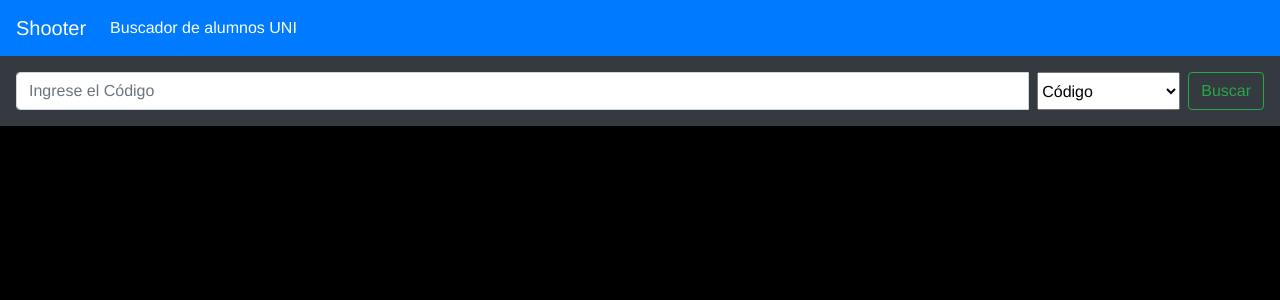
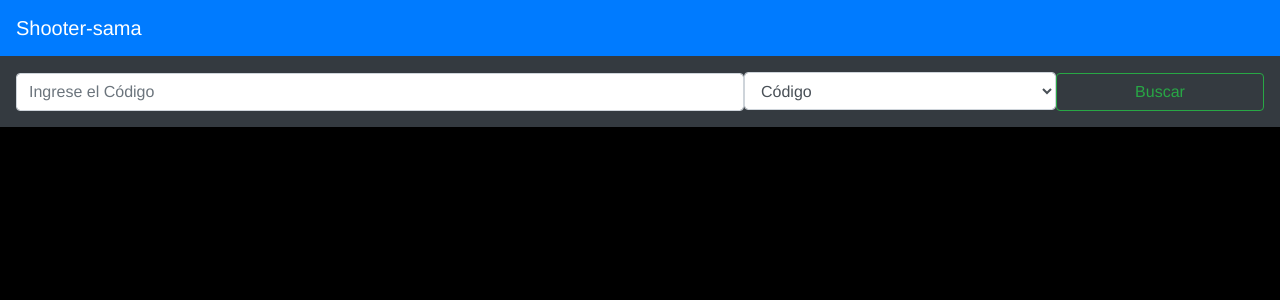
Before and after one commit to RonaldoNolasco/buscador-alumnos-uni-frontend, a Vue app: page / in a window 1280 px wide. Shown: the top 300 px of the page. Built offline with nearby package versions, Linux system fonts and the light colour scheme.

Commit message:
falta pasarlo a componentes

```diff
--- a/src/App.vue
+++ b/src/App.vue
@@ -2,15 +2,15 @@
     <div id="app">
         <Navbar/>
         <div class="p-3 bg-dark">
-            <div class="input-group">
-                <input class="form-control mr-sm-2" type="text" :placeholder="'Ingrese el '+relacion(tipo)" aria-label="Search" v-model="entrada" @keyup.enter="buscar" oninput="this.value = this.value.toUpperCase()">
-                <select class="mr-sm-2" v-model="tipo">
+            <div>
+                <input class="col-lg-7 col-md-7 col-sm-7 col-12 form-control" type="text" :placeholder="'Ingrese el '+relacion(tipo)" v-model="entrada" @keyup.enter="buscar" oninput="this.value = this.value.toUpperCase()">
+                <select class="col-lg-3 col-md-3 col-sm-3 col-8 form-control" v-model="tipo">
                     <option value="codigo" selected="selected">Código</option>
                     <option value="ap">Apellido Paterno</option>
                     <option value="am">Apellido Materno</option>
                     <option value="nombre">Nombre</option>
                 </select>
-                <button class="btn btn-outline-success my-2 my-sm-0" @click="buscar">Buscar</button>
+                <button class="col-lg-2 col-md-2 col-sm-2 col-4 form-control btn btn-outline-success" @click="buscar">Buscar</button>
             </div>
         </div>
         <table class="table bg-dark text-white">
@@ -134,13 +134,10 @@ export default {
 .table{
     margin-bottom: 0px !important;
 }
-.tbody{
-    margin-top: 50px !important;
-}
-.tr{
-    align-items: center !important;
-}
 .table td{
     vertical-align: middle !important;
 }
+.form-control{
+    display: table-row !important;
+}
 </style>
--- a/src/components/Navbar.vue
+++ b/src/components/Navbar.vue
@@ -1,18 +1,7 @@
 <template>
     <div class="Navbar">
-        <nav class="navbar navbar-expand-lg navbar-dark bg-primary">
-            <a class="navbar-brand" href="https://www.youtube.com/channel/UCvdqZ92DnIXTi4N5ixy8aYA" target="_blank">Shooter</a>
-            <button class="navbar-toggler" type="button" data-toggle="collapse" data-target="#navbarSupportedContent" aria-controls="navbarSupportedContent" aria-expanded="false" aria-label="Toggle navigation">
-                <span class="navbar-toggler-icon"></span>
-            </button>
-
-            <div class="collapse navbar-collapse" id="navbarSupportedContent">
-                <ul class="navbar-nav mr-auto">
-                    <li class="nav-item active">
-                        <a class="nav-link" href="#">Buscador de alumnos UNI <span class="sr-only">(current)</span></a>
-                    </li>
-                </ul>
-            </div>
+        <nav class="navbar navbar-dark bg-primary">
+            <a class="navbar-brand" href="https://www.youtube.com/channel/UCvdqZ92DnIXTi4N5ixy8aYA" target="_blank">Shooter-sama</a>
         </nav>
     </div>
 </template>
```
